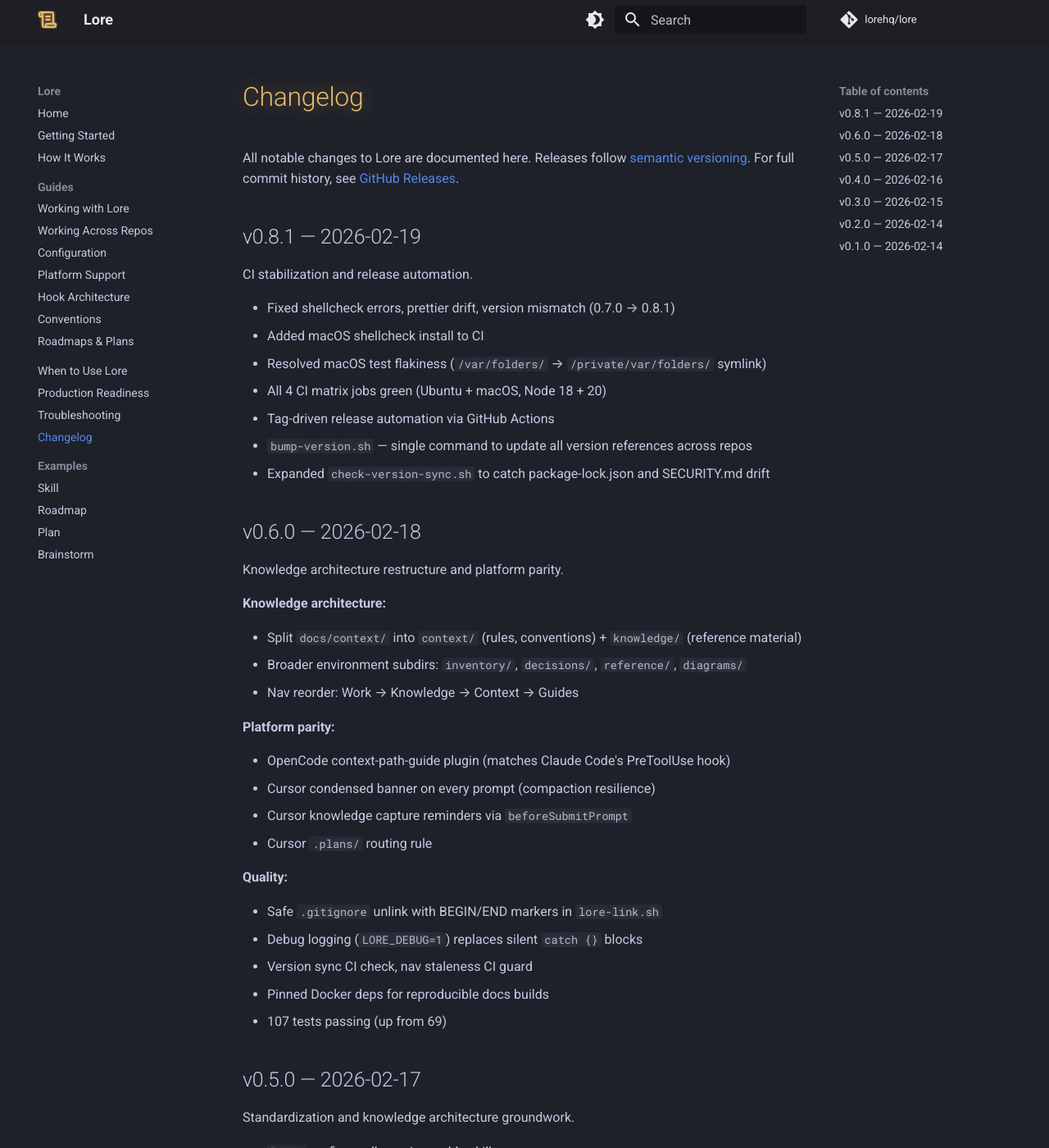
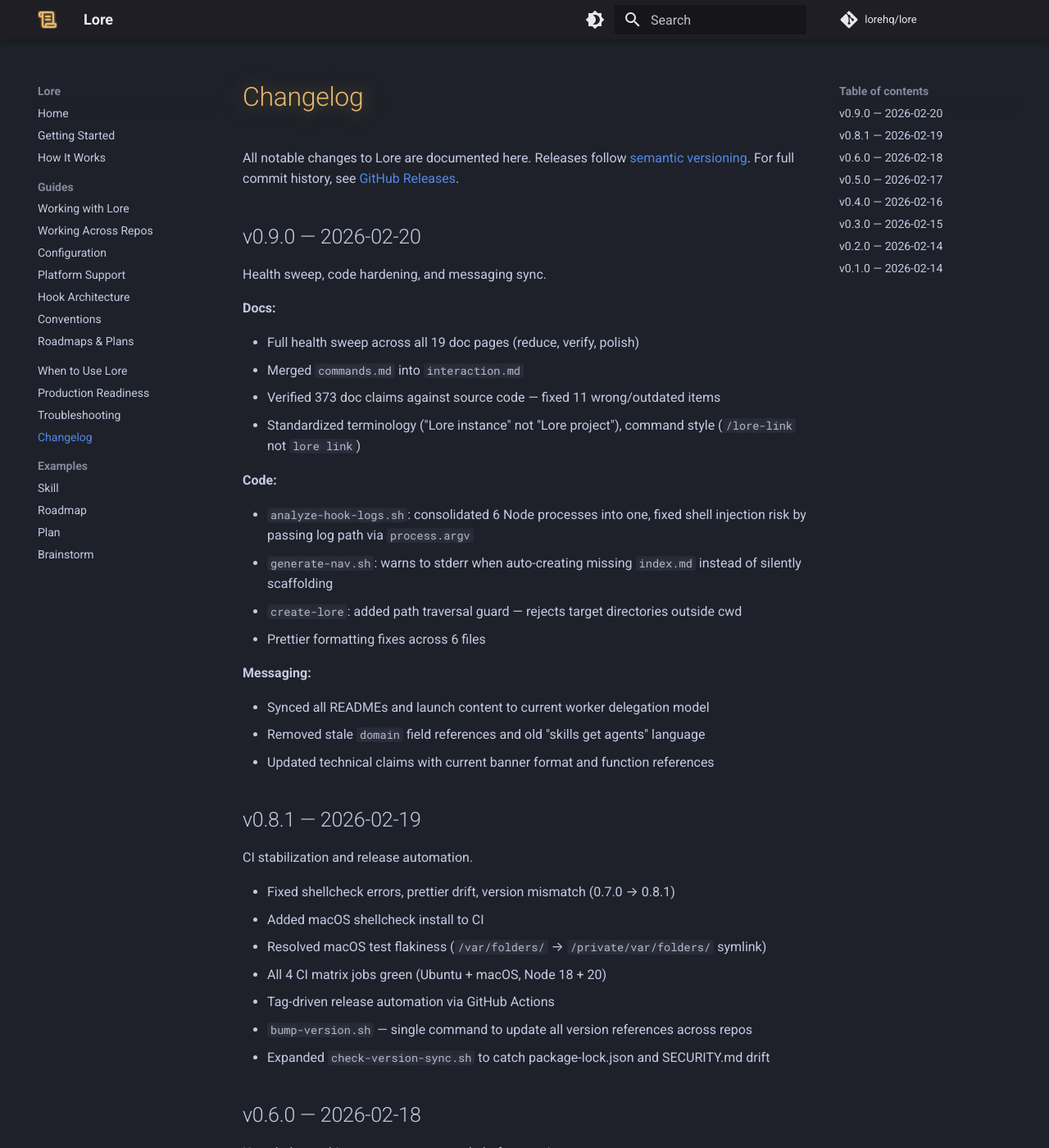
Before and after one commit to lorehq/lore-docs, an MkDocs documentation site: the page built from docs/changelog.md, in a window 1280 px wide and 1400 px high. Shown: the whole window at 82% size. Built offline with MkDocs 1.6.1 and Material for MkDocs 9.7.7, drawn with Linux system fonts in a browser that asks for light colours; comment, search, counter and statistics services are not loaded.

Commit message:
Add v0.9.0 changelog entry
Co-Authored-By: Claude Opus 4.6 <noreply@anthropic.com>

```diff
--- a/docs/changelog.md
+++ b/docs/changelog.md
@@ -5,6 +5,30 @@ title: Changelog
 # Changelog
 
 All notable changes to Lore are documented here. Releases follow [semantic versioning](https://semver.org/). For full commit history, see [GitHub Releases](https://github.com/lorehq/lore/releases).
+
+## v0.9.0 — 2026-02-20
+
+Health sweep, code hardening, and messaging sync.
+
+**Docs:**
+
+- Full health sweep across all 19 doc pages (reduce, verify, polish)
+- Merged `commands.md` into `interaction.md`
+- Verified 373 doc claims against source code — fixed 11 wrong/outdated items
+- Standardized terminology ("Lore instance" not "Lore project"), command style (`/lore-link` not `lore link`)
+
+**Code:**
+
+- `analyze-hook-logs.sh`: consolidated 6 Node processes into one, fixed shell injection risk by passing log path via `process.argv`
+- `generate-nav.sh`: warns to stderr when auto-creating missing `index.md` instead of silently scaffolding
+- `create-lore`: added path traversal guard — rejects target directories outside cwd
+- Prettier formatting fixes across 6 files
+
+**Messaging:**
+
+- Synced all READMEs and launch content to current worker delegation model
+- Removed stale `domain` field references and old "skills get agents" language
+- Updated technical claims with current banner format and function references
 
 ## v0.8.1 — 2026-02-19
 
```
